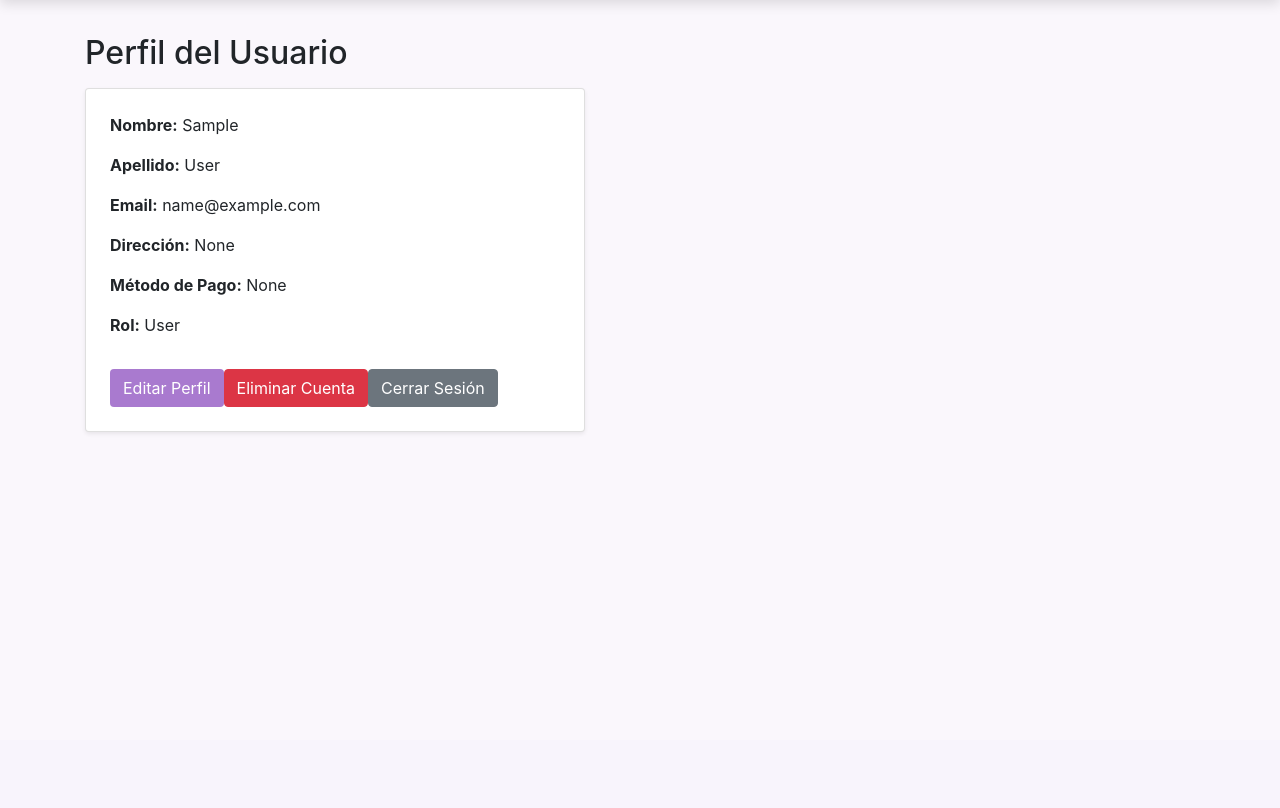
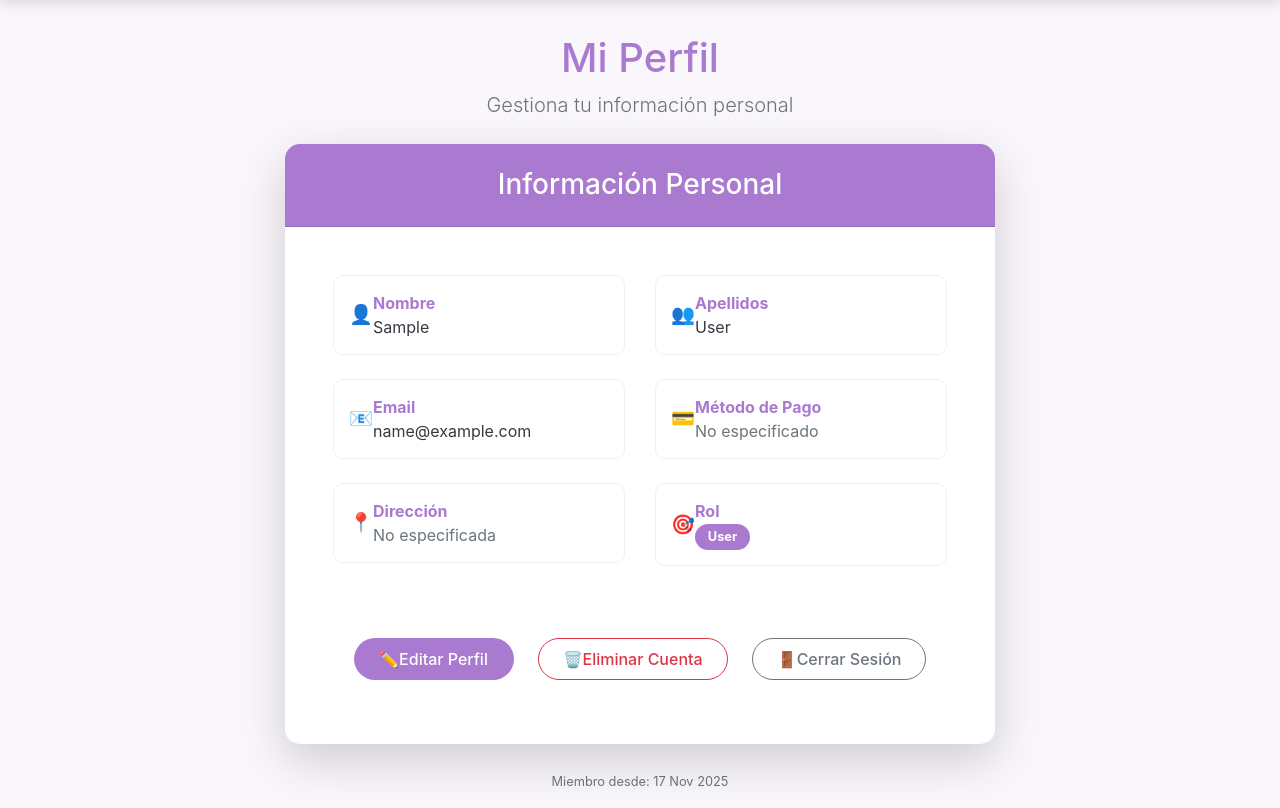
Before and after one commit to PepeCoral/orchid-cosmetics, a Django app: template src/app/templates/user/profile.html in a window 1280 px wide. Shown: the part 60-868 px from the top of the page. Before the commit the page ends 493 px from the top, so only its background shows below. Run offline with Django 5.2, Linux system fonts and the light colour scheme; the template is opened without the code that fills it, so the values that code supplies are empty; the visitor is signed in with stand-in values (Sample User, id 1); parts of the project's set-up code (start-up, migrations or seed data) failed here and were passed over; some libraries are stand-ins or nearby versions.

Commit message:
style: :lipstick: mejorado estilo perfil

```diff
--- a/src/app/templates/user/profile.html
+++ b/src/app/templates/user/profile.html
@@ -1,26 +1,188 @@
 {% extends 'base.html' %}
 
+{% block title %}Mi Perfil - Orchid Cosmetics{% endblock %}
+
 {% block content %}
-<h2>Perfil del Usuario</h2>
+<div class="container mt-4">
+  <div class="row justify-content-center">
+    <div class="col-md-8">
+      <!-- Header con el color de la marca -->
+      <div class="text-center mb-4">
+        <h1 class="display-5" style="color: #a97acf;">Mi Perfil</h1>
+        <p class="lead text-muted">Gestiona tu información personal</p>
+      </div>
 
-<div class="card p-4 mt-3 shadow-sm" style="max-width: 500px;">
-  <p><strong>Nombre:</strong> {{ user.first_name }}</p>
-  <p><strong>Apellido:</strong> {{ user.last_name }}</p>
-  <p><strong>Email:</strong> {{ user.email }}</p>
-  <p><strong>Dirección:</strong> {{ user.address }}</p>
-  <p><strong>Método de Pago:</strong> {{ user.pay_method }}</p>
-  <p><strong>Rol:</strong> {{ user.role }}</p>
+      <!-- Tarjeta de perfil -->
+      <div class="card shadow-lg border-0">
+        <div class="card-header text-white text-center py-4" style="background-color: #a97acf;">
+          <h3 class="mb-0">Información Personal</h3>
+        </div>
+        <div class="card-body p-5">
+          <div class="row">
+            <!-- Columna izquierda -->
+            <div class="col-md-6">
+              <div class="info-item mb-4">
+                <div class="d-flex align-items-center">
+                  <span class="icon me-3" style="color: #a97acf; font-size: 1.2rem;">👤</span>
+                  <div>
+                    <strong class="d-block" style="color: #a97acf;">Nombre</strong>
+                    <span class="text-dark">{{ user.first_name }}</span>
+                  </div>
+                </div>
+              </div>
 
-  <div class="d-flex gap-2 mt-3">
-    <a href="{% url 'update_user' user.id %}" class="btn text-white" style="background-color: #a97acf;">
-      Editar Perfil
-    </a>
-    <a href="{% url 'delete_user' user.id %}" class="btn btn-danger">
-      Eliminar Cuenta
-    </a>
-    <a href="{% url 'logout' %}" class="btn btn-secondary">
-      Cerrar Sesión
-    </a>
+              <div class="info-item mb-4">
+                <div class="d-flex align-items-center">
+                  <span class="icon me-3" style="color: #a97acf; font-size: 1.2rem;">📧</span>
+                  <div>
+                    <strong class="d-block" style="color: #a97acf;">Email</strong>
+                    <span class="text-dark">{{ user.email }}</span>
+                  </div>
+                </div>
+              </div>
+
+              <div class="info-item mb-4">
+                <div class="d-flex align-items-center">
+                  <span class="icon me-3" style="color: #a97acf; font-size: 1.2rem;">📍</span>
+                  <div>
+                    <strong class="d-block" style="color: #a97acf;">Dirección</strong>
+                    <span class="text-dark">
+                      {% if user.address %}
+                      {{ user.address }}
+                      {% else %}
+                      <span class="text-muted">No especificada</span>
+                      {% endif %}
+                    </span>
+                  </div>
+                </div>
+              </div>
+            </div>
+
+            <!-- Columna derecha -->
+            <div class="col-md-6">
+              <div class="info-item mb-4">
+                <div class="d-flex align-items-center">
+                  <span class="icon me-3" style="color: #a97acf; font-size: 1.2rem;">👥</span>
+                  <div>
+                    <strong class="d-block" style="color: #a97acf;">Apellidos</strong>
+                    <span class="text-dark">{{ user.last_name }}</span>
+                  </div>
+                </div>
+              </div>
+
+              <div class="info-item mb-4">
+                <div class="d-flex align-items-center">
+                  <span class="icon me-3" style="color: #a97acf; font-size: 1.2rem;">💳</span>
+                  <div>
+                    <strong class="d-block" style="color: #a97acf;">Método de Pago</strong>
+                    <span class="text-dark">
+                      {% if user.pay_method %}
+                      {{ user.pay_method }}
+                      {% else %}
+                      <span class="text-muted">No especificado</span>
+                      {% endif %}
+                    </span>
+                  </div>
+                </div>
+              </div>
+
+              <div class="info-item mb-4">
+                <div class="d-flex align-items-center">
+                  <span class="icon me-3" style="color: #a97acf; font-size: 1.2rem;">🎯</span>
+                  <div>
+                    <strong class="d-block" style="color: #a97acf;">Rol</strong>
+                    <span class="badge text-white" style="background-color: #a97acf;">{{ user.role }}</span>
+                  </div>
+                </div>
+              </div>
+            </div>
+          </div>
+
+          <!-- Botones de acción con más separación -->
+          <div class="row mt-5">
+            <div class="col-12">
+              <div class="d-flex justify-content-center gap-4 flex-wrap">
+                <!-- Botón Editar -->
+                <div class="text-center mb-3">
+                  <a href="{% url 'update_user' user.id %}" class="btn text-white px-4 py-2 d-block"
+                    style="background-color: #a97acf; border-radius: 25px; min-width: 160px;">
+                    <span class="me-2">✏️</span>Editar Perfil
+                  </a>
+                </div>
+
+                <!-- Botón Eliminar -->
+                <div class="text-center mb-3">
+                  <a href="{% url 'delete_user' user.id %}" class="btn btn-outline-danger px-4 py-2 d-block"
+                    style="border-radius: 25px; min-width: 160px;">
+                    <span class="me-2">🗑️</span>Eliminar Cuenta
+                  </a>
+                </div>
+
+                <!-- Botón Cerrar Sesión -->
+                <div class="text-center mb-3">
+                  <a href="{% url 'logout' %}" class="btn btn-outline-secondary px-4 py-2 d-block"
+                    style="border-radius: 25px; min-width: 160px;">
+                    <span class="me-2">🚪</span>Cerrar Sesión
+                  </a>
+                </div>
+              </div>
+            </div>
+          </div>
+        </div>
+      </div>
+
+      <!-- Información adicional -->
+      <div class="text-center mt-4">
+        <p class="text-muted">
+          <small>Miembro desde: {{ user.date_joined|date:"d M Y" }}</small>
+        </p>
+      </div>
+    </div>
   </div>
 </div>
+
+<style>
+  .card {
+    border-radius: 15px;
+    overflow: hidden;
+  }
+
+  .info-item {
+    padding: 15px;
+    border-radius: 10px;
+    transition: all 0.3s ease;
+    border: 1px solid #f0f0f0;
+  }
+
+  .info-item:hover {
+    background-color: #f8f9fa;
+    transform: translateY(-2px);
+    box-shadow: 0 4px 8px rgba(169, 122, 207, 0.1);
+  }
+
+  .btn {
+    transition: all 0.3s ease;
+    font-weight: 500;
+  }
+
+  .btn:hover {
+    transform: translateY(-2px);
+    box-shadow: 0 4px 12px rgba(0, 0, 0, 0.15);
+  }
+
+  .badge {
+    font-size: 0.8rem;
+    padding: 0.4rem 0.8rem;
+    border-radius: 15px;
+  }
+
+  /* Separación adicional entre botones */
+  .gap-4 {
+    gap: 1.5rem !important;
+  }
+
+  .mb-3 {
+    margin-bottom: 1rem !important;
+  }
+</style>
 {% endblock %}
```
